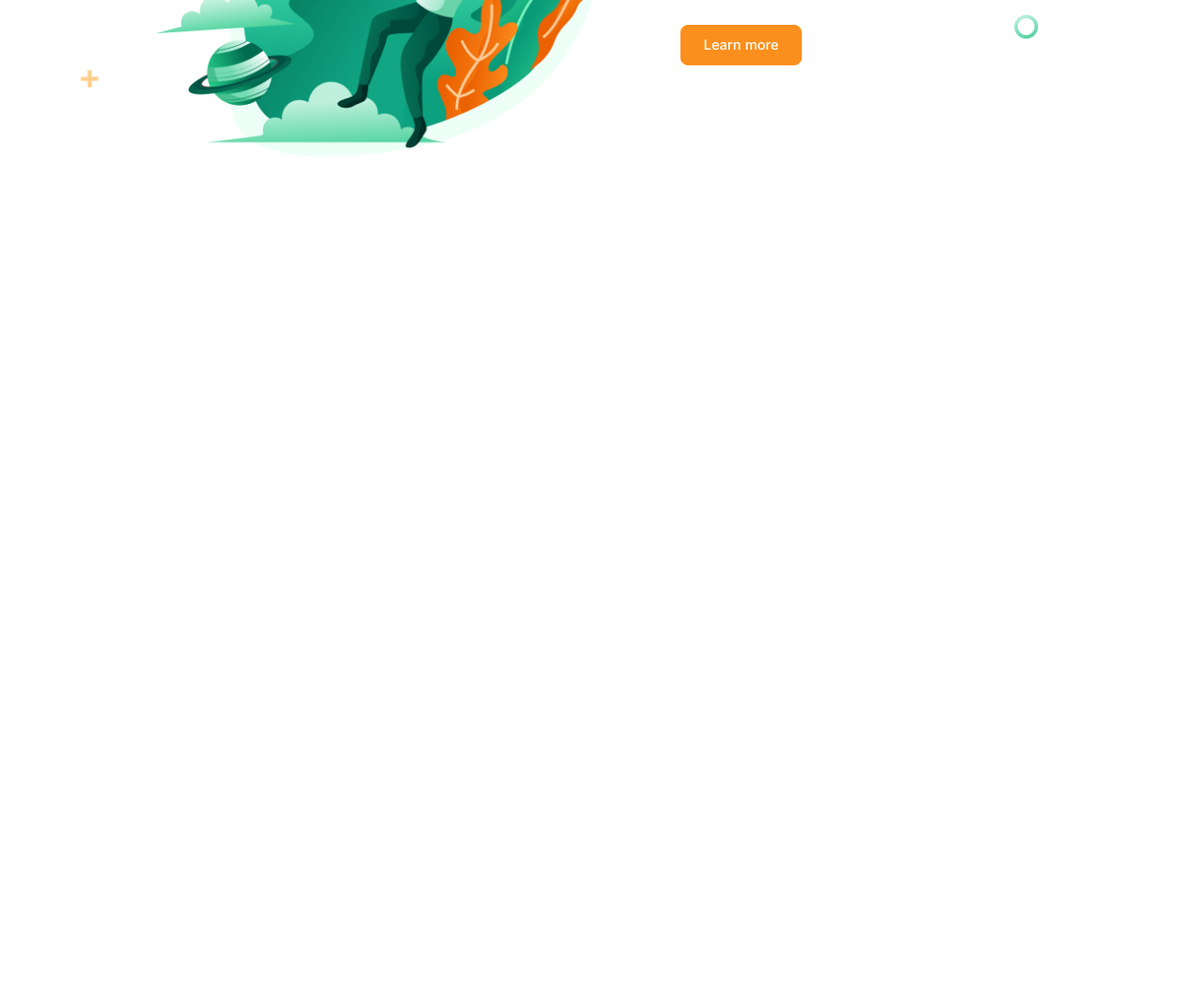
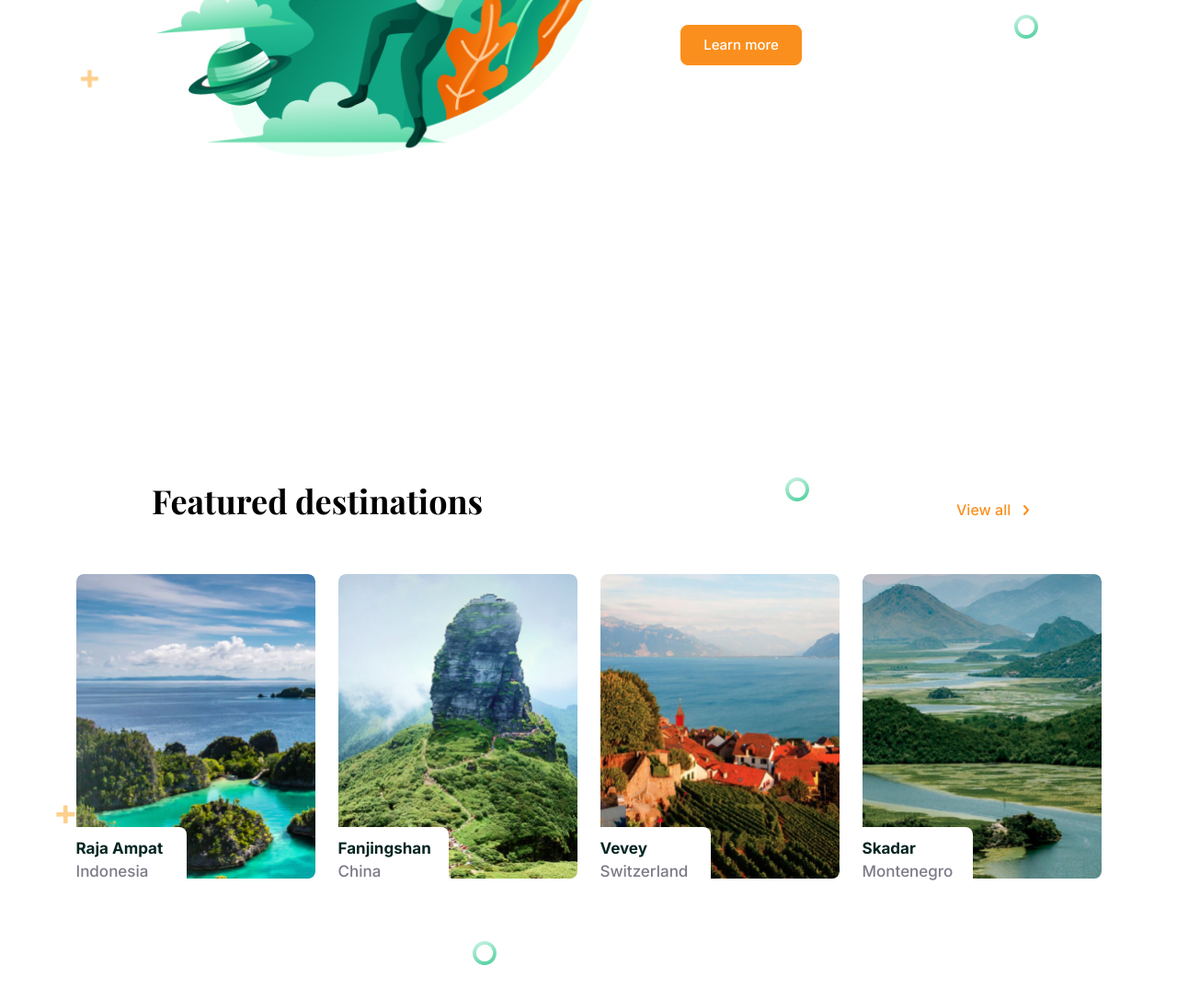
Before and after one commit to LysiukOleksandr/Travel-Tours-landing-page, a website: page app/index.html in a window 1280 px wide. Shown: the part 1426-2513 px from the top of the page at 92% size. Before the commit the page ends 1705 px from the top, so only its background shows below. Drawn offline with nearby package versions, Linux system fonts and the light colour scheme.

Commit message:
responsive destinations section

```diff
--- a/app/index.html
+++ b/app/index.html
@@ -87,6 +87,47 @@
     </div>
   </section>
 
+  <section class="destinations">
+    <div class="container">
+      <div class="destinations__wrapper">
+        <h2 class="destinations__title title">Featured destinations</h2>
+        <div class="destinations__countries">
+          <span class="destinations__view-all">View all <svg width="6" height="11" viewBox="0 0 6 11" fill="none" xmlns="http://www.w3.org/2000/svg">
+            <path d="M1 1L5 5.5L1 10" stroke="#FB8F1D" stroke-width="2" stroke-linecap="round" stroke-linejoin="round"/>
+            </svg>
+            </span>
+          <div class="destinations__item">
+            <img class="destinations__img" src="./img/destinations-1.jpg" alt="destinations-img-1" >
+            <div class="destinations__info">
+              <h5 class="destinations__info-title">Raja Ampat</h5>
+              <p class="destinations__info-subtitle">Indonesia</p>
+            </div>
+          </div>
+          <div class="destinations__item">
+            <img class="destinations__img" src="./img/destinations-2.jpg" alt="destinations-img-2">
+            <div class="destinations__info">
+              <h5 class="destinations__info-title">Fanjingshan</h5>
+              <p class="destinations__info-subtitle">China</p>
+            </div>
+          </div>
+          <div class="destinations__item">
+            <img class="destinations__img" src="./img/destinations-3.jpg" alt="destinations-img-3" >
+            <div class="destinations__info">
+              <h5 class="destinations__info-title">Vevey</h5>
+              <p class="destinations__info-subtitle">Switzerland</p>
+            </div>
+          </div>
+          <div class="destinations__item">
+            <img class="destinations__img" src="./img/destinations-4.jpg" alt="destinations-img-4">
+            <div class="destinations__info">
+              <h5 class="destinations__info-title">Skadar</h5>
+              <p class="destinations__info-subtitle">Montenegro</p>
+            </div>
+          </div>
+        </div>
+      </div>
+    </div>
+  </section>
 
   <script src="js/main.js"></script>
 </body>
--- a/app/scss/style.scss
+++ b/app/scss/style.scss
@@ -375,3 +375,126 @@ select {
     }
   }
 }
+
+// destinations
+
+.destinations {
+  padding: 240px 60px 50px 60px;
+  @media screen and(max-width:500px) {
+    padding: 150px 10px 100px 10px;
+  }
+  @media screen and(max-width:768px) {
+    padding-top: 150px;
+  }
+  &__wrapper {
+    padding-bottom: 50px;
+    background: url('../img/circle.svg') no-repeat 70% 0%,
+      url('../img/cross.svg') no-repeat 0% 70%,
+      url('../img/circle.svg') no-repeat 40% 100%;
+    @media screen and(max-width:800px) {
+      background: url('../img/circle.svg') no-repeat 90% 0%,
+        url('../img/cross.svg') no-repeat 0% 70%,
+        url('../img/circle.svg') no-repeat 40% 100%;
+    }
+    @media screen and(max-width:400px) {
+      background: url('../img/circle.svg') no-repeat 100% 3%,
+        url('../img/cross.svg') no-repeat 0% 70%,
+        url('../img/circle.svg') no-repeat 40% 100%;
+    }
+  }
+  &__title {
+    margin-left: 105px;
+    @media screen and(max-width:768px) {
+      margin-left: 50px;
+    }
+    @media screen and(max-width:500px) {
+      margin: 0;
+    }
+  }
+  &__countries {
+    position: relative;
+    max-width: 1200px;
+    margin: 55px auto 0 auto;
+    display: grid;
+    grid-template-columns: repeat(auto-fit, minmax(200px, 260px));
+    justify-content: center;
+    column-gap: 25px;
+    row-gap: 25px;
+    margin-bottom: 40px;
+    @media screen and(max-width:1240px) {
+      max-width: 800px;
+    }
+  }
+  &__view-all {
+    position: absolute;
+    min-width: 80px;
+    top: -80px;
+    right: 100px;
+    color: $orange;
+    cursor: pointer;
+    svg {
+      margin-left: 10px;
+    }
+    &:hover {
+      svg {
+        animation: view-arrow 1s linear infinite;
+      }
+    }
+    @media screen and(max-width:1240px) {
+      right: 140px;
+    }
+    @media screen and(max-width:800px) {
+      top: -40px;
+    }
+    @media screen and(max-width:340px) {
+      right: 60px;
+    }
+  }
+  &__item {
+    position: relative;
+    overflow: hidden;
+    border-radius: 8px;
+  }
+  &__img {
+    max-width: 260px;
+    height: auto;
+    border-radius: 8px;
+    img {
+      max-width: 100%;
+      height: auto;
+      object-fit: cover;
+    }
+  }
+  &__info {
+    position: absolute;
+    bottom: 0;
+    left: 0;
+    width: 120px;
+    height: 60px;
+    background: $white;
+    border-bottom-left-radius: 8px;
+    border-top-right-radius: 8px;
+    &-title {
+      font-size: 17px;
+      font-weight: 600;
+      line-height: 25px;
+      color: #042521;
+      margin-top: 11px;
+    }
+    &-subtitle {
+      font-size: 17px;
+      font-weight: 400;
+      line-height: 25px;
+      color: #7d7987;
+    }
+  }
+}
+
+@keyframes view-arrow {
+  0% {
+    transform: translateX(0);
+  }
+  100% {
+    transform: translateX(5px);
+  }
+}
```
Also changed, not shown: app/css/style.min.css.
